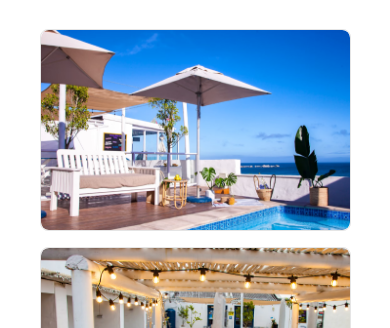
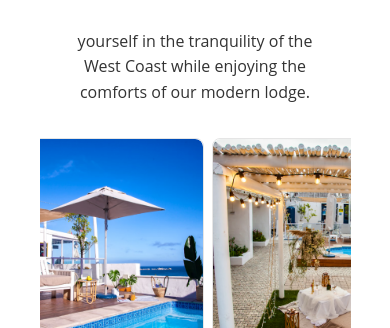
Before and after one commit to LRJen/Paternoster-Lodge, a website: page gallery.html in a window 390 px wide. Shown: the part 516-844 px from the top of the page. Drawn offline with nearby package versions, Linux system fonts and the light colour scheme; some packages are replaced by stand-ins of ours; placeholder pictures from the web are drawn by us; a script that the page names is missing.

Commit message:
Enhance gallery section with auto-scroll functionality and improved styles for better user experience

```diff
--- a/gallery.html
+++ b/gallery.html
@@ -8,10 +8,8 @@
     <link rel="stylesheet" href="https://cdnjs.cloudflare.com/ajax/libs/font-awesome/6.2.0/css/all.min.css">
     <link rel="stylesheet" href="https://unpkg.com/aos@next/dist/aos.css" />
     <link rel="stylesheet" href="https://cdnjs.cloudflare.com/ajax/libs/lightgallery/2.7.0/css/lightgallery.min.css" />
-
 </head>
 <body>
-    <!-- Header -->
     <!-- Header -->
     <header>
         <div class="header-container">
@@ -52,6 +50,9 @@
         <div class="container">
             <div class="section-title" data-aos="fade-up">
                 <h2>Capture the Experience</h2>
+            </div>
+            <div class="gallery-description" data-aos="fade-up">
+                <p>yourself in the tranquility of the West Coast while enjoying the comforts of our modern lodge.</p>
             </div>
             <div class="gallery-grid" id="lightgallery" data-aos="fade-up" data-aos-delay="100">
                 <a href="images/gallery1.jpg" class="gallery-item">
@@ -132,29 +133,61 @@
         </div>
     </footer>
 
-    <!-- Booking Modal
-    <div class="booking-modal">
-        <div class="modal-content">
-            <span class="close-modal">&times;</span>
-            <h2>Book Your Stay</h2>
-            <form>
-                <input type="date" id="check-in" required>
-                <input type="date" id="check-out" required>
-                <select required>
-                    <option value="">Select Room Type</option>
-                    <option value="oceanview">Ocean View Suite</option>
-                    <option value="family">Family Cottage</option>
-                    <option value="deluxe">Deluxe Room</option>
-                    <option value="premium">Premium Suite</option>
-                </select>
-                <button type="submit">Submit Booking</button>
-            </form>
-        </div>
-    </div>-->
-
     <!-- JavaScript -->
-    <script src="script.js"></script>
     <script src="https://unpkg.com/aos@next/dist/aos.js"></script>
     <script src="https://cdnjs.cloudflare.com/ajax/libs/lightgallery/2.7.0/lightgallery.min.js"></script>
+    <script>
+        document.addEventListener('DOMContentLoaded', () => {
+            // Initialize AOS
+            if (typeof AOS !== 'undefined') {
+                AOS.init({
+                    duration: 1000,
+                    once: true
+                });
+            } else {
+                console.warn('AOS library not loaded.');
+                document.body.classList.add('aos-fallback');
+            }
+
+            // Initialize LightGallery for the gallery
+            if (typeof lightGallery !== 'undefined') {
+                lightGallery(document.getElementById('lightgallery'), {
+                    speed: 500,
+                    download: false
+                });
+            } else {
+                console.warn('LightGallery library not loaded.');
+            }
+
+            // Auto-scroll functionality
+            const galleryGrid = document.querySelector('.gallery-grid');
+            let scrollPosition = 0;
+            const scrollSpeed = 0.1; // Very slow scroll speed in pixels per frame
+            let isScrolling = true;
+
+            function autoScroll() {
+                if (isScrolling && galleryGrid) {
+                    scrollPosition += scrollSpeed;
+                    if (scrollPosition >= galleryGrid.scrollWidth - galleryGrid.clientWidth) {
+                        scrollPosition = 0; // Loop back to start
+                    }
+                    galleryGrid.scrollLeft = scrollPosition;
+                    requestAnimationFrame(autoScroll);
+                }
+            }
+
+            // Start auto-scroll on load
+            autoScroll();
+
+            // Pause on hover
+            galleryGrid.addEventListener('mouseenter', () => {
+                isScrolling = false;
+            });
+            galleryGrid.addEventListener('mouseleave', () => {
+                isScrolling = true;
+                autoScroll();
+            });
+        });
+    </script>
 </body>
 </html>
--- a/style.css
+++ b/style.css
@@ -2338,24 +2338,181 @@ footer {
     border-radius: 5px;
 }
 
+/* Existing styles remain unchanged... */
+
+/* Gallery Description */
+/* Existing styles remain unchanged... */
+
+/* Gallery Description */
+.gallery-description {
+    text-align: center;
+    margin-bottom: 2rem;
+    padding: 0 20px;
+    font-size: 1.1rem;
+    color: var(--text);
+    max-width: 800px;
+    margin-left: auto;
+    margin-right: auto;
+}
+
+/* Gallery Section (gallery.html) */
+.gallery {
+    padding: 100px 5%;
+    background-color: var(--white);
+}
+
 .gallery-grid {
-    display: grid;
-    grid-template-columns: repeat(auto-fit, minmax(200px, 1fr));
+    display: flex;
+    flex-wrap: nowrap;
     gap: 1rem;
-    margin-bottom: 2rem;
-}
-
-.gallery-grid img {
+    overflow-x: auto;
+    -webkit-overflow-scrolling: touch;
+    padding-bottom: 1rem; /* Adds space for better scrolling */
+    scroll-behavior: smooth;
+    max-width: 100%;
+    margin: 0 auto;
+    /* Ensure smooth scrolling */
+    -ms-overflow-style: none; /* Hide scrollbar in IE and Edge */
+    scrollbar-width: none; /* Hide scrollbar in Firefox */
+}
+
+.gallery-grid::-webkit-scrollbar {
+    display: none; /* Hide scrollbar in Chrome, Safari, and Opera */
+}
+
+.gallery-item {
+    position: relative;
+    overflow: hidden;
+    border-radius: 8px;
+    border: 1px solid #e5e5e5;
+    transition: transform 0.3s ease, box-shadow 0.3s ease;
+    cursor: zoom-in;
+    flex: 0 0 auto; /* Prevents flex items from shrinking */
+    width: 400px; /* Increased from 300px to 400px for larger appearance */
+    height: 400px; /* Increased from 300px to 400px for larger appearance */
+}
+
+.gallery-item:hover {
+    transform: scale(1.05);
+    box-shadow: 0 6px 12px rgba(0, 0, 0, 0.15);
+}
+
+.gallery-item img {
     width: 100%;
-    height: 150px;
+    height: 100%;
     object-fit: cover;
     border-radius: 8px;
-    transition: transform 0.3s ease;
-}
-
-.gallery-grid img:hover {
-    transform: scale(1.05);
-}
+    transition: opacity 0.3s ease;
+}
+
+.gallery-item:hover img {
+    opacity: 0.8;
+}
+
+.gallery-item::after {
+    content: '\f00e'; /* Font Awesome magnifying glass */
+    font-family: 'Font Awesome 6 Free';
+    font-weight: 900;
+    position: absolute;
+    top: 50%;
+    left: 50%;
+    transform: translate(-50%, -50%) scale(0);
+    color: var(--white);
+    font-size: 2rem;
+    opacity: 0;
+    transition: transform 0.3s ease, opacity 0.3s ease;
+}
+
+.gallery-item:hover::after {
+    transform: translate(-50%, -50%) scale(1);
+    opacity: 1;
+}
+
+/* LightGallery Overrides */
+.lg-backdrop {
+    background-color: rgba(0, 0, 0, 0.9) !important;
+}
+
+.lg-toolbar {
+    background-color: var(--primary) !important;
+}
+
+.lg-icon {
+    color: var(--white) !important;
+}
+
+.lg-icon:hover {
+    color: var(--secondary) !important;
+}
+
+.lg-img-wrap {
+    background-color: var(--white);
+}
+
+@media (max-width: 768px) {
+    .gallery-grid {
+        gap: 0.5rem;
+    }
+    .gallery-item {
+        width: 300px; /* Adjusted from 250px to 300px for larger size on smaller screens */
+        height: 300px;
+    }
+}
+
+@media (max-width: 480px) {
+    .gallery-item {
+        width: 250px; /* Adjusted from 200px to 250px for larger size on very small screens */
+        height: 250px;
+    }
+    .gallery-description {
+        font-size: 1rem;
+    }
+}
+
+/* Existing styles below this line remain unchanged... */
+
+/* LightGallery Overrides */
+.lg-backdrop {
+    background-color: rgba(0, 0, 0, 0.9) !important;
+}
+
+.lg-toolbar {
+    background-color: var(--primary) !important;
+}
+
+.lg-icon {
+    color: var(--white) !important;
+}
+
+.lg-icon:hover {
+    color: var(--secondary) !important;
+}
+
+.lg-img-wrap {
+    background-color: var(--white);
+}
+
+@media (max-width: 768px) {
+    .gallery-grid {
+        gap: 0.5rem;
+    }
+    .gallery-item {
+        width: 250px;
+        height: 250px;
+    }
+}
+
+@media (max-width: 480px) {
+    .gallery-item {
+        width: 200px;
+        height: 200px;
+    }
+    .gallery-description {
+        font-size: 1rem;
+    }
+}
+
+
 
 .contact-info {
     max-width: 800px;
```
Lines whose indentation alone changed are shown as unchanged.
